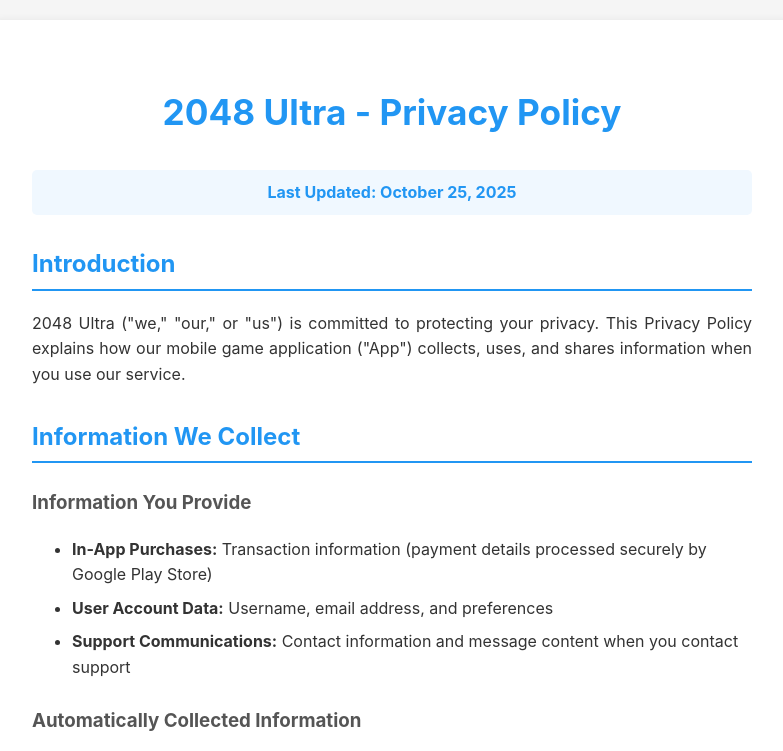
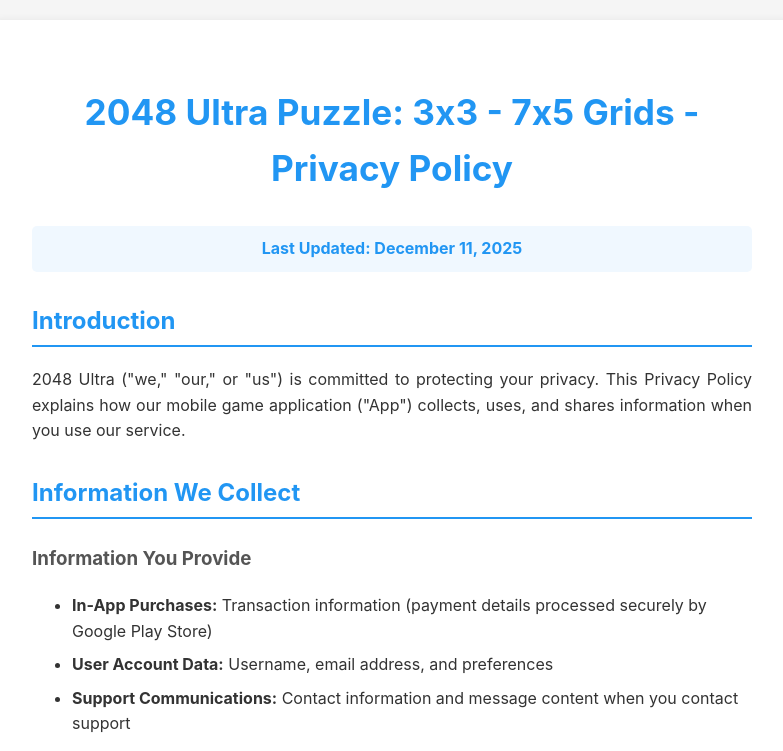
Before and after one commit to arrsgroup/privacy-policy-2048, a plain HTML site: page index.html in a window 1280 px wide. Shown: the top 751 px of the page, without its empty margins (248-1031 px from the left). Drawn offline with Linux system fonts and the light colour scheme.

Commit message:
Update privacy policy title and last updated date

```diff
--- a/index.html
+++ b/index.html
@@ -92,10 +92,10 @@
 </head>
 <body>
     <div class="container">
-        <h1>2048 Ultra - Privacy Policy</h1>
+        <h1>2048 Ultra Puzzle: 3x3 - 7x5 Grids - Privacy Policy</h1>
 
         <div class="update-date">
-            Last Updated: October 25, 2025
+            Last Updated: December 11, 2025
         </div>
 
         <h2>Introduction</h2>
```
